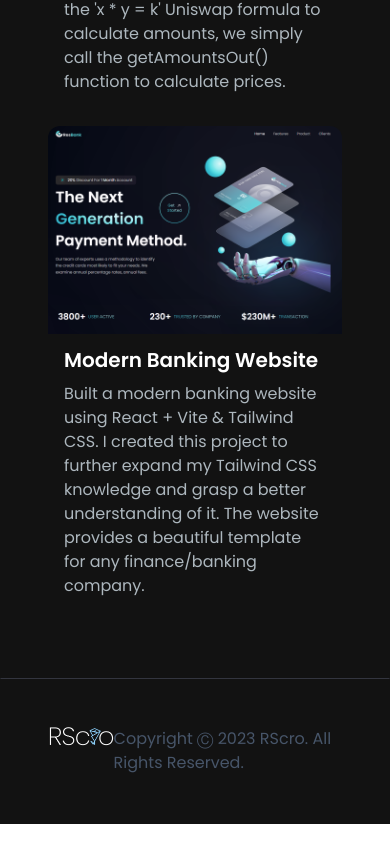
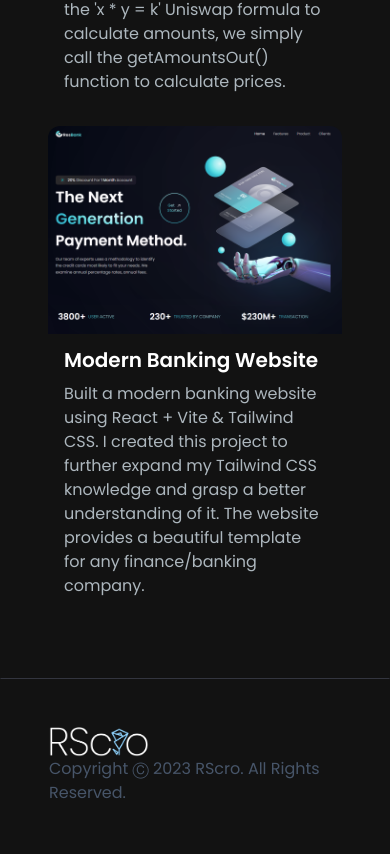
Before and after one commit to RScro/rscro-website, a React (Vite) app: page / in a window 390 px wide. Shown: the part 3215-4069 px from the top of the page. Before the commit the page ends 4039 px from the top, so only its background shows below. Built offline with nearby package versions, Linux system fonts and the light colour scheme.

Commit message:
Update Footer.jsx

```diff
--- a/src/components/Footer.jsx
+++ b/src/components/Footer.jsx
@@ -4,7 +4,7 @@ import logo from "../assets/logo.png";
 const Footer = () => {
   return (
     <footer className="footer border z-10 border-t-[#33353F] border-b-transparent border-l-transparent border-r-transparent text-white">
-      <div className="container p-12 flex justify-between mx-auto sm:flex-none sm:text-center">
+      <div className="container p-12 flex justify-between mx-auto sm:flex-none sm:text-center flex-wrap">
         <span>
           <img src={logo} width={100} height={100} />
         </span>
```
